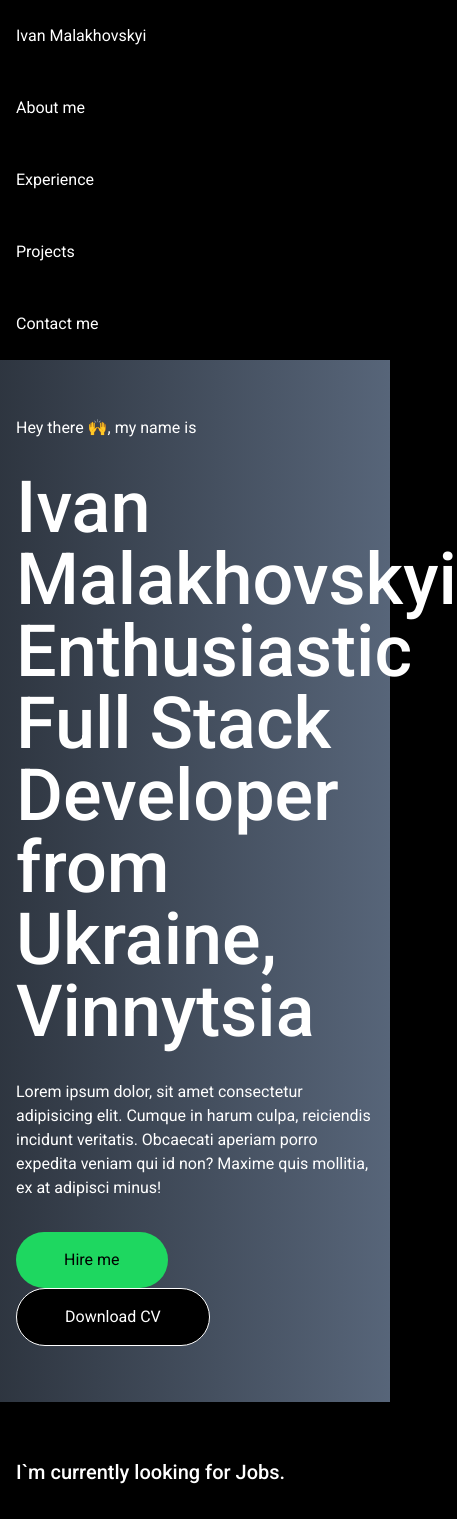
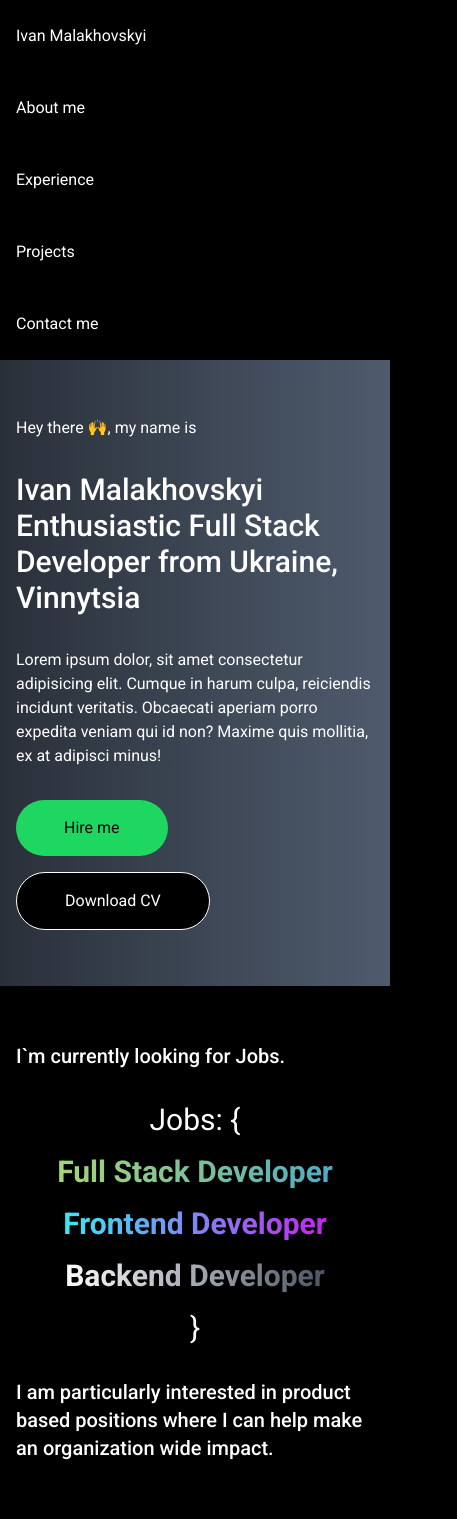
Before and after one commit to Ivan-Malakhovskyi/portfolio-by-ivan-malakhovskyi, a Next.js app: page / in a window 390 px wide. Shown: the top 1519 px of the page, 457 px wide, since content can reach past the window. Built offline with nearby package versions, Linux system fonts and the light colour scheme.

Commit message:
add responsive

```diff
--- a/src/app/components/About.tsx
+++ b/src/app/components/About.tsx
@@ -3,7 +3,7 @@ import React, { FC } from "react";
 const About: FC = () => {
   return (
     <section className="pb-14" id="about">
-      <h2 className="text-mainWhite text-6xl mb-8">About me</h2>
+      <h2 className="text-mainWhite text-3xl md:text-6xl mb-8">About me</h2>
       <p className="text-mainWhite text-2xl">
         Lorem ipsum dolor, sit amet consectetur adipisicing elit. Possimus nobis
         maiores dolor corrupti? Maxime inventore blanditiis consequatur,
--- a/src/app/components/Experience.tsx
+++ b/src/app/components/Experience.tsx
@@ -3,7 +3,7 @@ import React from "react";
 const Experience = () => {
   return (
     <section id="experience" className="pb-14">
-      <h1 className="text-mainWhite text-6xl">Experience</h1>
+      <h1 className="text-mainWhite text-3xl md:text-6xl">Experience</h1>
       <h2 className="text-mainWhite text-2xl">
         Lorem ipsum dolor sit, amet consectetur adipisicing elit. Amet, ipsa
         nihil. Ut accusamus temporibus reiciendis commodi optio. Perspiciatis
--- a/src/app/components/Hero.tsx
+++ b/src/app/components/Hero.tsx
@@ -4,26 +4,27 @@ import MaxWidthWrapper from "./MaxWidthWrapper";
 
 const Hero: FC = () => {
   return (
-    <MaxWidthWrapper className="hero bg-gradient-to-r from-mainBlack to-slate-500 animate-gradient-xy">
+    <div className="bg-gradient-to-r from-mainBlack to-slate-500 animate-gradient-xy">
+      <MaxWidthWrapper>
         <section className="py-14">
           {" "}
           <h2 className="text-mainWhite mb-8">Hey there 🙌, my name is</h2>
           <div className="max-w-4xl">
-          <h1 className="text-mainWhite text-7xl font-medium mb-8">
+            <h1 className="text-mainWhite text-3xl md:text-7xl font-medium mb-8">
               Ivan Malakhovskyi Enthusiastic Full Stack Developer from Ukraine,
               Vinnytsia
             </h1>
 
             <p className="text-mainWhite mb-8">
-            Lorem ipsum dolor, sit amet consectetur adipisicing elit. Cumque in
-            harum culpa, reiciendis incidunt veritatis. Obcaecati aperiam porro
-            expedita veniam qui id non? Maxime quis mollitia, ex at adipisci
-            minus!
+              Lorem ipsum dolor, sit amet consectetur adipisicing elit. Cumque
+              in harum culpa, reiciendis incidunt veritatis. Obcaecati aperiam
+              porro expedita veniam qui id non? Maxime quis mollitia, ex at
+              adipisci minus!
             </p>
 
             <Link
               href="mailto:ivanmalahovskij121@gmail.com"
-            className="text-mainBlack bg-mainGreen px-12 py-4 rounded-full hover:bg-addGreen focus:bg-addGreen transition ease-out duration-300 mr-10"
+              className="text-mainBlack bg-mainGreen px-12 py-4 mb-4 md:mb-0 rounded-full hover:bg-addGreen focus:bg-addGreen transition ease-out duration-300 mr-10"
             >
               Hire me
             </Link>
@@ -40,6 +41,7 @@ const Hero: FC = () => {
           </div>
         </section>
       </MaxWidthWrapper>
+    </div>
   );
 };
 
--- a/src/app/components/OpenToWork.tsx
+++ b/src/app/components/OpenToWork.tsx
@@ -9,32 +9,29 @@ const OpenToWork: FC = () => {
       <ul className="flex gap-4 flex-col items-center mb-8">
         {" "}
         <li>
-          <span className="text-mainWhite text-6xl"> Jobs: &#123;</span>
+          <span className="text-mainWhite text-3xl md:text-6xl">
+            {" "}
+            Jobs: &#123;
+          </span>
         </li>{" "}
         <li>
-          <h2 className="">
-            <span className="text-6xl font-bold bg-gradient-to-r from-neon to-skyBlue text-transparent bg-clip-text ">
-              Full Stack Developer
-            </span>
+          <h2 className="text-3xl md:text-6xl font-bold bg-gradient-to-r from-neon to-skyBlue text-transparent bg-clip-text break-word">
+            Full Stack Developer
           </h2>
         </li>
         <li>
-          <h2 className="">
-            <span className="text-6xl font-bold bg-gradient-to-r from-aqua to-purple text-transparent bg-clip-text">
-              Frontend Developer
-            </span>
+          <h2 className="text-3xl md:text-6xl font-bold bg-gradient-to-r from-aqua to-purple text-transparent bg-clip-text break-word">
+            Frontend Developer
           </h2>
         </li>
         <li>
-          <h2 className="">
-            <span className="text-6xl font-bold bg-gradient-to-r from-mainWhite to-gray-600 text-transparent bg-clip-text">
-              Backend Developer
-            </span>
+          <h2 className="text-3xl md:text-6xl font-bold bg-gradient-to-r from-mainWhite to-gray-600 text-transparent bg-clip-text break-word">
+            Backend Developer
           </h2>
         </li>
         <li>
           {" "}
-          <span className="text-mainWhite  text-6xl">&#125;</span>
+          <span className="text-mainWhite text-3xl md:text-6xl">&#125;</span>
         </li>
       </ul>
       <h3 className="text-mainWhite text-xl  font-medium max-w-[600px] ">
```
Lines whose indentation alone changed are shown as unchanged.
